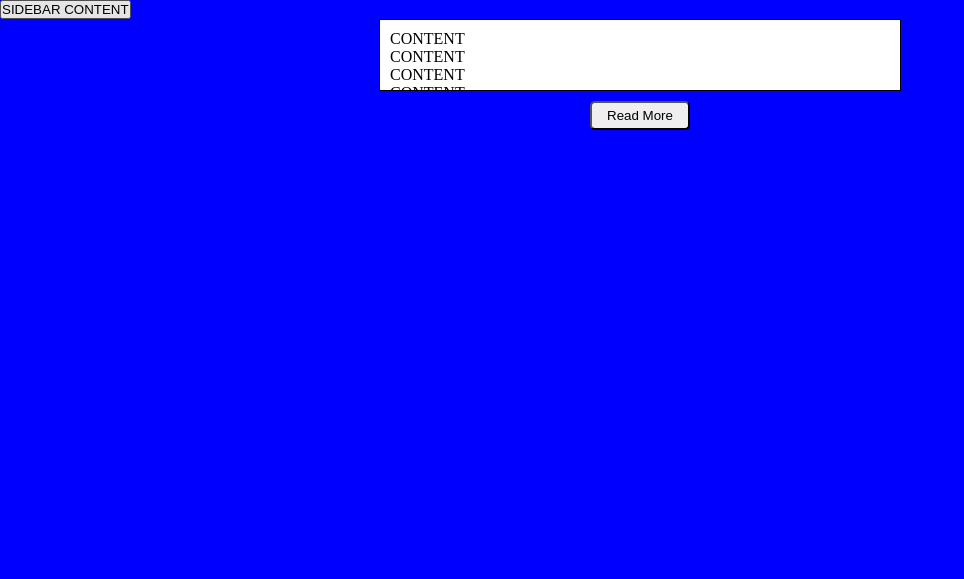
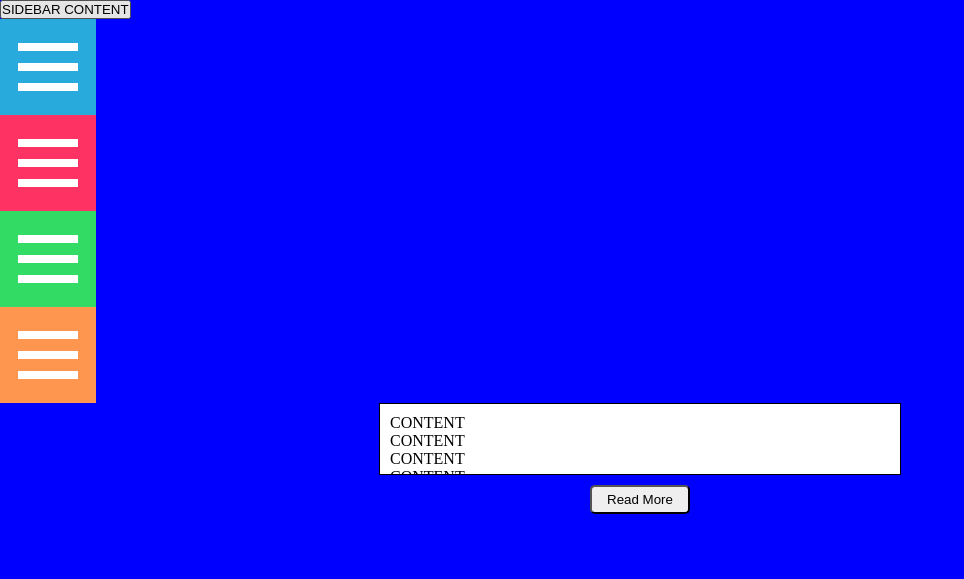
Before and after one commit to mens-rea/ep-16001-functionalities, a plain HTML site: page index.html in a window 1280 px wide. Shown: the top 579 px of the page, without its empty margins (0-964 px from the left). Drawn offline with Linux system fonts and the light colour scheme.

Commit message:
add: navicons animation

```diff
--- a/index.html
+++ b/index.html
@@ -140,7 +140,207 @@
       }
     /* end 16001 functions*/
 
+    /*start of navicon styles*/
+    .c-hamburger {
+      display: block;
+      position: relative;
+      overflow: hidden;
+      margin: 0;
+      padding: 0;
+      width: 96px;
+      height: 96px;
+      font-size: 0;
+      text-indent: -9999px;
+      appearance: none;
+      box-shadow: none;
+      border-radius: none;
+      border: none;
+      cursor: pointer;
+      transition: background 0.3s;
+    }
 
+    .c-hamburger:focus {
+          outline: none;
+    }
+    .c-hamburger span {
+      display: block;
+      position: absolute;
+      top: 44px;
+      left: 18px;
+      right: 18px;
+      height: 8px;
+      background: white;
+    }
+    .c-hamburger span::before,
+    .c-hamburger span::after {
+      position: absolute;
+      display: block;
+      left: 0;
+      width: 100%;
+      height: 8px;
+      background-color: #fff;
+      content: "";
+    }
+    .c-hamburger span::before {
+      top: -20px;
+    }
+    .c-hamburger span::after {
+      bottom: -20px;
+    }
+
+    /*specific animation: rotating*/
+    .c-hamburger--rot {
+      background-color: #28aadc;
+    }
+
+    .c-hamburger--rot span {
+      transition: transform 0.3s;
+    }
+
+    /* active state, i.e. menu open */
+    .c-hamburger--rot.is-active {
+      background-color: #166888;
+    }
+
+    .c-hamburger--rot.is-active span {
+      transform: rotate(90deg);
+    }
+
+    /*specific animation: htx*/
+    .c-hamburger--htx {
+      background-color: #ff3264;
+    }
+
+    .c-hamburger--htx span {
+      transition: background 0s 0.3s;
+    }
+
+    .c-hamburger--htx span::before,
+    .c-hamburger--htx span::after {
+      transition-duration: 0.3s, 0.3s;
+      transition-delay: 0.3s, 0s;
+    }
+
+    .c-hamburger--htx span::before {
+      transition-property: top, transform;
+    }
+
+    .c-hamburger--htx span::after {
+      transition-property: bottom, transform;
+    }
+
+    /* active state, i.e. menu open */
+    .c-hamburger--htx.is-active {
+      background-color: #cb0032;
+    }
+
+    .c-hamburger--htx.is-active span {
+      background: none;
+    }
+
+    .c-hamburger--htx.is-active span::before {
+      top: 0;
+      transform: rotate(45deg);
+    }
+
+    .c-hamburger--htx.is-active span::after {
+      bottom: 0;
+      transform: rotate(-45deg);
+    }
+
+    .c-hamburger--htx.is-active span::before,
+    .c-hamburger--htx.is-active span::after {
+      transition-delay: 0s, 0.3s;
+    }
+
+    /*specific animation: htla*/
+    .c-hamburger--htla {
+      background-color: #32dc64;
+    }
+
+    .c-hamburger--htla span {
+      transition: transform 0.3s;
+    }
+
+    .c-hamburger--htla span::before {
+      transform-origin: top right;
+      transition: transform 0.3s, width 0.3s, top 0.3s;
+    }
+
+    .c-hamburger--htla span::after {
+      transform-origin: bottom right;
+      transition: transform 0.3s, width 0.3s, bottom 0.3s;
+    }
+
+    /* active state, i.e. menu open */
+    .c-hamburger--htla.is-active {
+      background-color: #18903c;
+    }
+
+    .c-hamburger--htla.is-active span {
+      transform: rotate(180deg);
+    }
+
+    .c-hamburger--htla.is-active span::before,
+    .c-hamburger--htla.is-active span::after {
+      width: 50%;
+    }
+
+    .c-hamburger--htla.is-active span::before {
+      top: 0;
+      transform: translateX(38px) translateY(4px) rotate(45deg);
+    }
+
+    .c-hamburger--htla.is-active span::after {
+      bottom: 0;
+      transform: translateX(38px) translateY(-4px) rotate(-45deg);
+    }
+
+    /*specific animation: htra*/
+
+    .c-hamburger--htra {
+      background-color: #ff9650;
+    }
+
+    .c-hamburger--htra span {
+      transition: transform 0.3s;
+    }
+
+    .c-hamburger--htra span::before {
+      transform-origin: top left;
+      transition: transform 0.3s, width 0.3s, top 0.3s;
+    }
+
+    .c-hamburger--htra span::after {
+      transform-origin: bottom left;
+      transition: transform 0.3s, width 0.3s, bottom 0.3s;
+    }
+
+    /* active state, i.e. menu open */
+    .c-hamburger--htra.is-active {
+      background-color: #e95d00;
+    }
+
+    .c-hamburger--htra.is-active span {
+      transform: rotate(180deg);
+    }
+
+    .c-hamburger--htra.is-active span::before,
+    .c-hamburger--htra.is-active span::after {
+      width: 50%;
+    }
+
+    .c-hamburger--htra.is-active span::before {
+      top: 0;
+      transform: translateX(-8px) translateY(4px) rotate(-45deg);
+    }
+
+    .c-hamburger--htra.is-active span::after {
+      bottom: 0;
+      transform: translateX(-8px) translateY(-4px) rotate(45deg);
+    }
+
+    /*end of navicon styles*/
     </style>
 
     <script>
@@ -198,6 +398,25 @@
           lessLink: '<button class="read">Read Less</button>',
           moreLink: '<button class="read">Read More</button>'
         });
+
+        (function() {
+          "use strict";
+
+          var toggles = document.querySelectorAll(".c-hamburger");
+
+          for (var i = toggles.length - 1; i >= 0; i--) {
+            var toggle = toggles[i];
+            toggleHandler(toggle);
+          };
+
+          function toggleHandler(toggle) {
+            toggle.addEventListener( "click", function(e) {
+              e.preventDefault();
+              (this.classList.contains("is-active") === true) ? this.classList.remove("is-active") : this.classList.add("is-active");
+            });
+          }
+        })();
+
       });
     </script>
 
@@ -257,6 +476,22 @@
         SIDEBAR CONTENT
       </button>
 
+      <button class="c-hamburger c-hamburger--rot">
+        <span>toggle menu</span>
+      </button>
+
+      <button class="c-hamburger c-hamburger--htx">
+        <span>toggle menu</span>
+      </button>
+
+      <button class="c-hamburger c-hamburger--htla">
+        <span>toggle menu</span>
+      </button>
+
+      <button class="c-hamburger c-hamburger--htra">
+        <span>toggle menu</span>
+      </button>
+
       <div id="sampleContent">
         <p>
           CONTENT <br />
```
